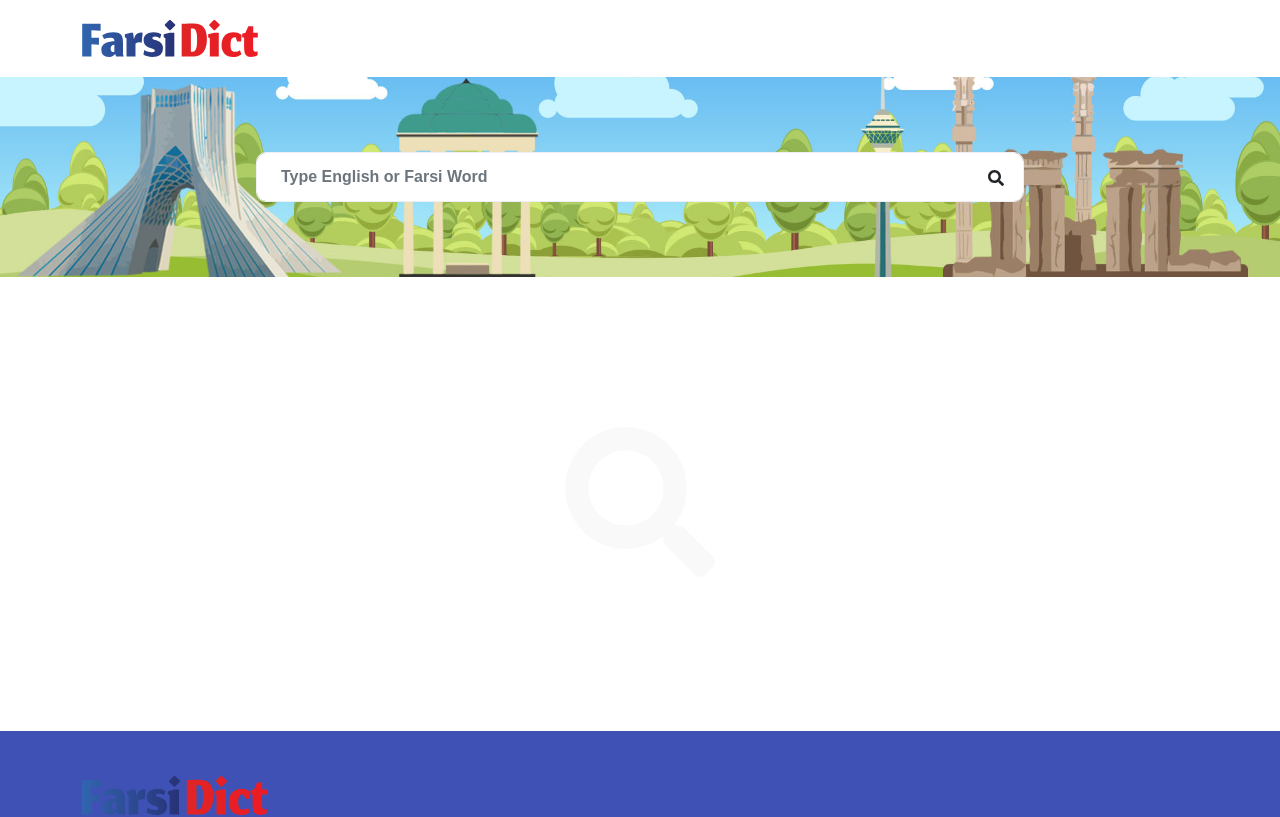
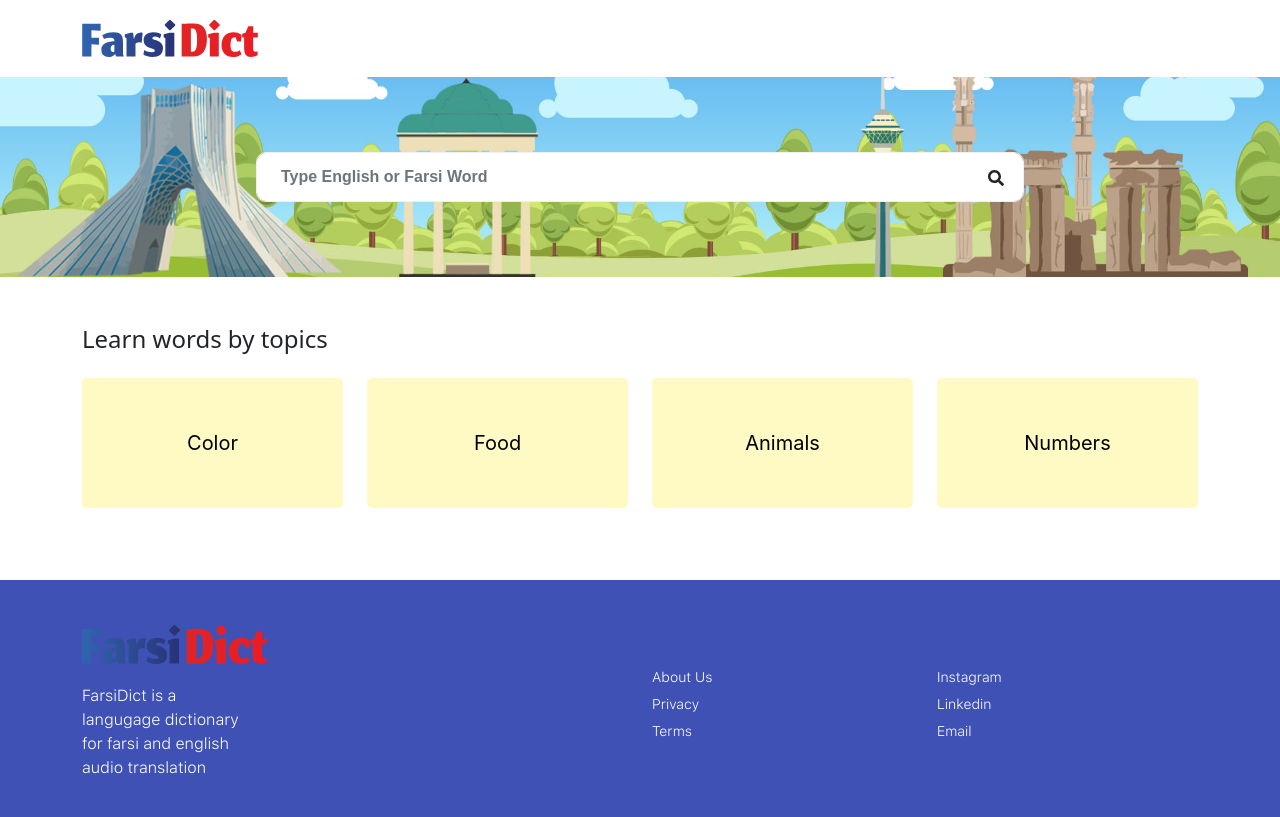
Before and after one commit to IrfanHasib/en2fa-dictionary, a React (Create React App) app: page / in a window 1280 px wide. Shown: the top 817 px of the page. Built offline with nearby package versions, Linux system fonts and the light colour scheme; a web font is replaced by a local one.

Commit message:
add word category

```diff
--- a/package.json
+++ b/package.json
@@ -1,6 +1,6 @@
 {
   "name": "en2fa-dictionary",
-  "homepage": "http://languagesolutionsonline.com",
+  "homepage": "http://farsidict.com",
   "version": "0.1.0",
   "private": true,
   "dependencies": {
--- /dev/null
+++ b/public/data/card.json
@@ -0,0 +1,18 @@
+[
+  {
+    "card_name": "Color",
+    "words": ["able", "run", "am", "any", "bad", "be", "before", "bell"]
+  },
+  {
+    "card_name": "Food",
+    "words": ["ago", "act"]
+  },
+  {
+    "card_name": "Animals",
+    "words": ["also", "act"]
+  },
+  {
+    "card_name": "Numbers",
+    "words": ["also", "act"]
+  }
+]
--- /dev/null
+++ b/src/Components/CategoryCard/Category.types.ts
@@ -0,0 +1,6 @@
+interface ICategory {
+  card_name: string;
+  words: string[];
+}
+
+export type { ICategory };
--- /dev/null
+++ b/src/Components/CategoryCard/CategoryCard.tsx
@@ -0,0 +1,49 @@
+import React, { useEffect, useState } from 'react';
+import './style.scss';
+import { Container, Row, Col, Card, CardBody, CardTitle, CardLink } from 'reactstrap';
+import { ICategory } from './Category.types';
+import { Link } from 'react-router-dom';
+
+const CategoryCard: React.FunctionComponent = () => {
+  const [categories, setCategories] = useState<ICategory[]>();
+  const getCategories = () => {
+    const dataUrl = '/data/card.json';
+    fetch(dataUrl, {
+      headers: {
+        'Content-Type': 'application/json',
+        Accept: 'application/json',
+      },
+    })
+      .then((response: Response): Promise<ICategory[]> => {
+        return response.json();
+      })
+      .then((data: ICategory[]) => {
+        setCategories(data);
+      })
+      .catch((e: Error) => {
+        console.error(e);
+      });
+  };
+  useEffect(() => {
+    getCategories();
+  }, []);
+  return (
+    <Container>
+      <h4 className="mt-5 mb-4">Learn words by topics</h4>
+      <Row className="mb-5 justify-content-center">
+        {categories &&
+          categories?.map((category, key) => {
+            return (
+              <Col sm={3} xs={6} key={key} className="mb-4">
+                <Link className="catCard" to={'/category/' + category?.card_name}>
+                  {category?.card_name}
+                </Link>
+              </Col>
+            );
+          })}
+      </Row>
+    </Container>
+  );
+};
+
+export default CategoryCard;
--- /dev/null
+++ b/src/Components/CategoryCard/style.scss
@@ -0,0 +1,17 @@
+.catCard {
+  text-align: center;
+  display: block;
+  background: #fff9c4;
+  border-radius: 5px;
+  padding: 50px 0;
+  color: black;
+  font-size: 20px;
+  font-family: 'SF Pro Display', sans-serif;
+  text-decoration: none;
+
+  &:hover {
+    text-decoration: none;
+    color: black;
+    background: #e8eaf6;
+  }
+}
--- /dev/null
+++ b/src/Components/CategoryCardItem/Category.types.ts
@@ -0,0 +1,6 @@
+interface ICategory {
+  card_name: string;
+  words: string[];
+}
+
+export type { ICategory };
--- /dev/null
+++ b/src/Components/CategoryCardItem/CategoryCardItem.tsx
@@ -0,0 +1,117 @@
+import React, { useEffect, useState } from 'react';
+import './style.scss';
+import { Container, Row, Col, Card, CardBody, CardTitle, CardLink, Table } from 'reactstrap';
+import { ICategory } from './Category.types';
+import { Link, useParams } from 'react-router-dom';
+import Header from '../Header/Header';
+import Footer from '../Footer/Footer';
+import { IWord } from '../Search/Word.types';
+import { FontAwesomeIcon } from '@fortawesome/react-fontawesome';
+import { faVolumeUp } from '@fortawesome/free-solid-svg-icons/faVolumeUp';
+
+const CategoryCardItem: React.FunctionComponent = () => {
+  // @ts-ignore
+  const { categoryName } = useParams();
+
+  const [category, setCategory] = useState<ICategory>();
+  const [words, setWords] = useState<IWord[]>();
+  const getCategories = () => {
+    const dataUrl = '/data/card.json';
+    fetch(dataUrl, {
+      headers: {
+        'Content-Type': 'application/json',
+        Accept: 'application/json',
+      },
+    })
+      .then((response: Response): Promise<ICategory[]> => {
+        return response.json();
+      })
+      .then((data: ICategory[]) => {
+        setCategory(data?.find((dt) => dt.card_name === categoryName));
+      })
+      .catch((e: Error) => {
+        console.error(e);
+      });
+  };
+  const getWords = () => {
+    const dataUrl = '/data/words.json';
+    fetch(dataUrl, {
+      headers: {
+        'Content-Type': 'application/json',
+        Accept: 'application/json',
+      },
+    })
+      .then((response: Response): Promise<IWord[]> => {
+        return response.json();
+      })
+      .then((data: IWord[]) => {
+        setWords(data);
+      })
+      .catch((e: Error) => {
+        console.error(e);
+      });
+  };
+  useEffect(() => {
+    getWords();
+  }, []);
+  useEffect(() => {
+    getCategories();
+  }, []);
+  return (
+    <>
+      <Header />
+      <Container>
+        <div className="common-page">
+          <h1 className="common-page-title">
+            Words By {category?.card_name}
+            <Link className="backToHome float-end" to="/">
+              Back to Home
+            </Link>
+          </h1>
+
+          <div className="common-page-body">
+            <Table className="">
+              <thead>
+                <tr>
+                  <th>English</th>
+                  <th>Farsi</th>
+                  <th>Audio</th>
+                </tr>
+              </thead>
+              <tbody>
+                {words &&
+                  words
+                    ?.filter((word) => category?.words?.includes(word?.English))
+                    ?.map((word, key) => {
+                      return (
+                        <tr key={key}>
+                          <td>{word?.English}</td>
+                          <td>{word?.Farsi}</td>
+                          <td>
+                            {word.Farsi_Audio && (
+                              <span className="audio-icon">
+                                <FontAwesomeIcon
+                                  icon={faVolumeUp}
+                                  onClick={() => {
+                                    const audio = new Audio(`/farsi_audio/${word.Farsi_Audio}`);
+                                    audio.play().then(() => {});
+                                  }}
+                                />
+                              </span>
+                            )}
+                            <span> {word.Transliteration}</span>
+                          </td>
+                        </tr>
+                      );
+                    })}
+              </tbody>
+            </Table>
+          </div>
+        </div>
+      </Container>
+      <Footer />
+    </>
+  );
+};
+
+export default CategoryCardItem;
--- /dev/null
+++ b/src/Components/CategoryCardItem/style.scss
@@ -0,0 +1,5 @@
+.backToHome {
+  font-size: 12px;
+  color: gray;
+  text-decoration: none;
+}
--- a/src/Components/Home/Home.tsx
+++ b/src/Components/Home/Home.tsx
@@ -3,12 +3,14 @@ import './style.scss';
 import Header from '../Header/Header';
 import Search from '../Search/Search';
 import Footer from '../Footer/Footer';
+import CategoryCard from '../CategoryCard/CategoryCard';
 
 const Home: React.FunctionComponent = () => {
   return (
     <div>
       <Header />
       <Search />
+      <CategoryCard />
       <Footer />
     </div>
   );
--- a/src/Components/Router/Router.tsx
+++ b/src/Components/Router/Router.tsx
@@ -5,6 +5,7 @@ import Home from '../Home/Home';
 import AboutUs from '../AboutUs/AboutUs';
 import Privacy from '../Privacy/Privacy';
 import Terms from '../Terms/Terms';
+import CategoryCardItem from '../CategoryCardItem/CategoryCardItem';
 
 const Router: React.FunctionComponent = () => {
   return (
@@ -19,6 +20,9 @@ const Router: React.FunctionComponent = () => {
         <Route path="/terms">
           <Terms />
         </Route>
+        <Route path="/category/:categoryName">
+          <CategoryCardItem />
+        </Route>
         <Route path="/">
           <Home />
         </Route>
--- a/src/Components/Search/style.scss
+++ b/src/Components/Search/style.scss
@@ -123,7 +123,8 @@
 
 .selected-no-result {
   text-align: center;
-  padding: 150px 0;
+  padding: 50px 0;
+  display: none;
   svg {
     height: 150px !important;
     width: 150px !important;
@@ -134,8 +135,8 @@
 
 .selected-result {
   color: black;
-  padding: 50px 0;
-  min-height: 400px;
+  padding: 50px 0 0 0;
+  //min-height: 400px;
   font-family: 'SF Pro Text', sans-serif;
 
   .word-title {
```
